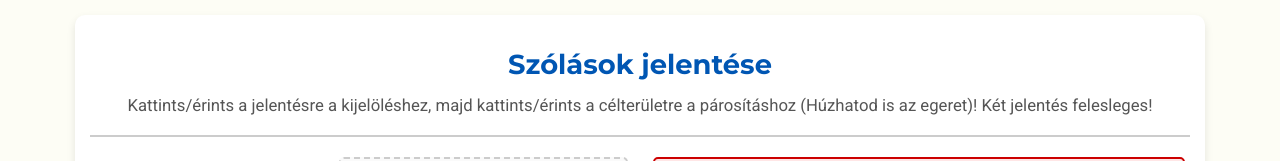
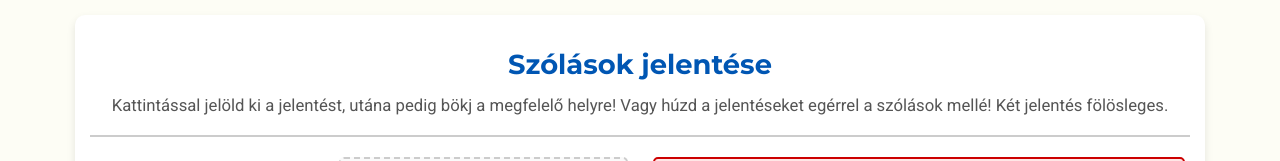
Before and after one commit to ot-gi/feladatok, a plain HTML site: page szolasokjelentese/index.html in a window 1280 px wide. Shown: the top 161 px of the page. Drawn offline with Linux system fonts and the light colour scheme.

Commit message:
Update index.html

```diff
--- a/szolasokjelentese/index.html
+++ b/szolasokjelentese/index.html
@@ -188,7 +188,7 @@
 
     <div class="test-container">
         <h1>Szólások jelentése</h1>
-        <h2>Kattints/érints a jelentésre a kijelöléshez, majd kattints/érints a célterületre a párosításhoz (Húzhatod is az egeret)! Két jelentés felesleges!</h2>
+        <h2>Kattintással jelöld ki a jelentést, utána pedig bökj a megfelelő helyre! Vagy húzd a jelentéseket egérrel a szólások mellé! Két jelentés fölösleges.</h2>
         <div class="divider"></div>
 
         <div class="pairing-area">
```
